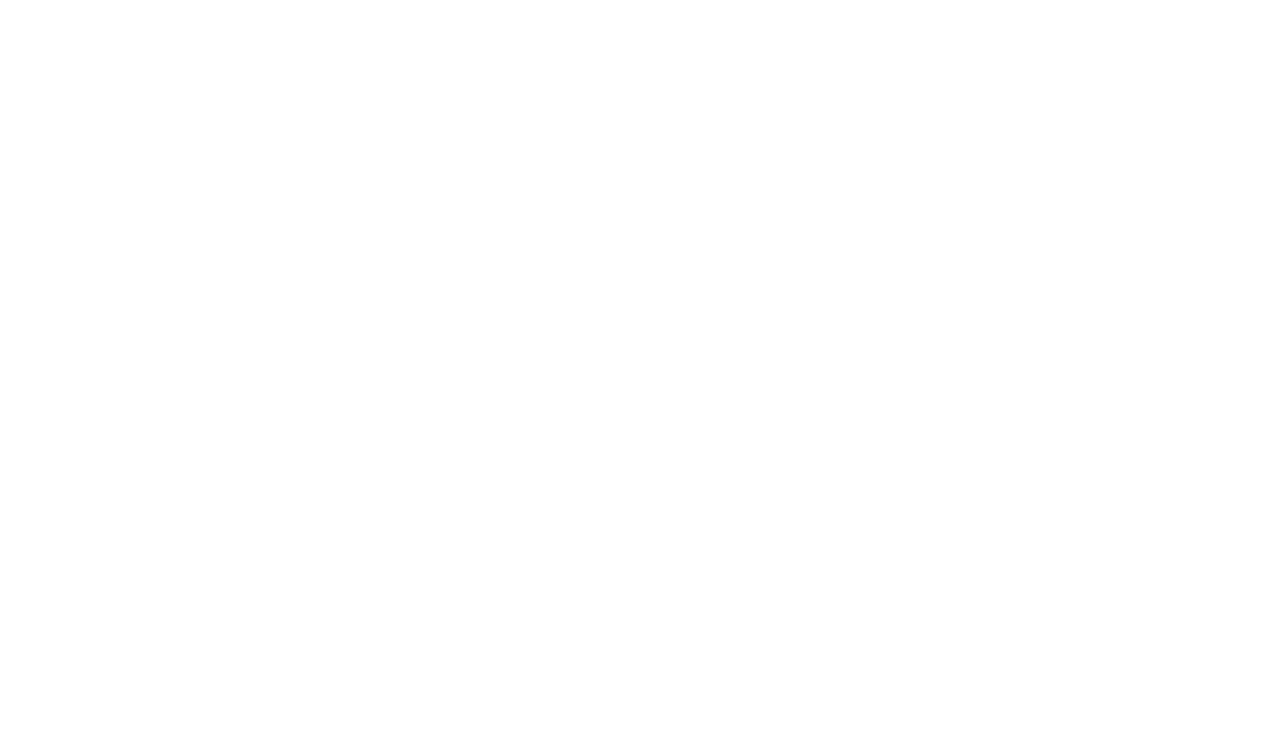
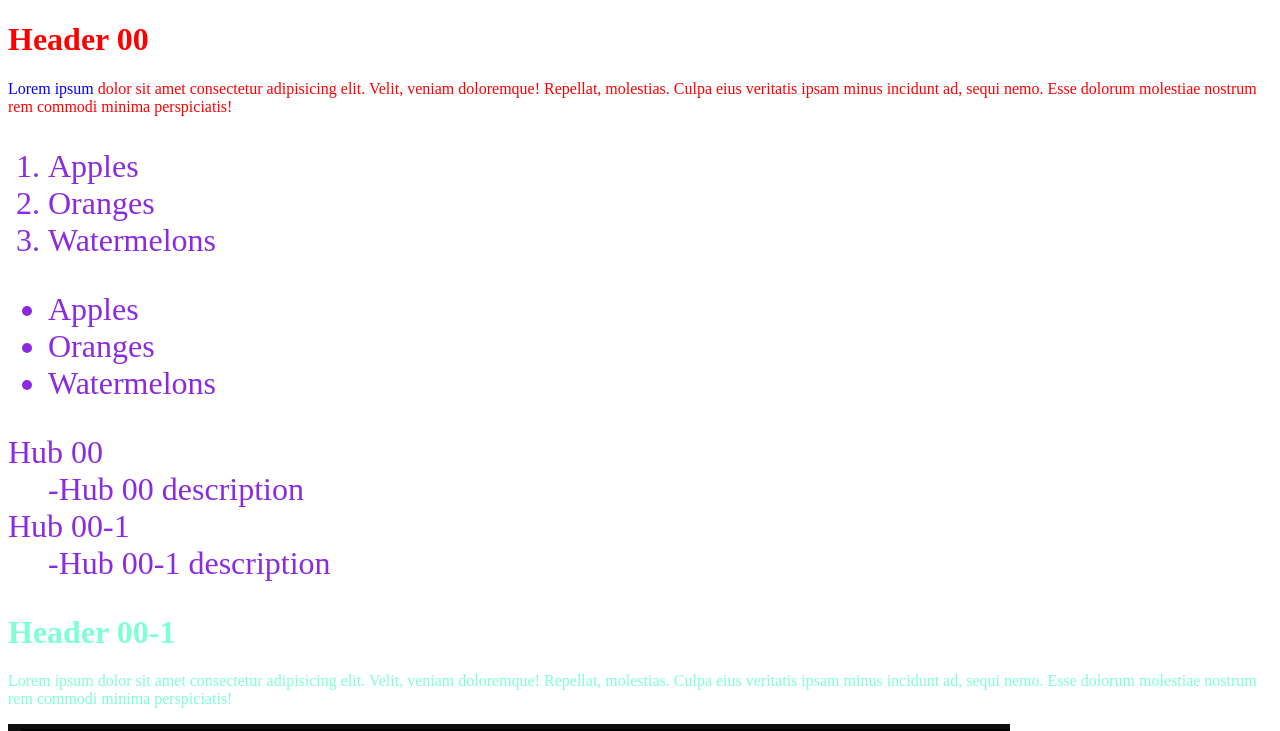
Before and after one commit to JassimOnGit/TRENT.SG-JAN2022-00, a plain HTML site: page index.html in a window 1280 px wide. Shown: the top 731 px of the page. Drawn offline with Linux system fonts and the light colour scheme.

Commit message:
first commit.

```diff
--- a/index.html
+++ b/index.html
@@ -4,9 +4,60 @@
     <meta charset="UTF-8">
     <meta http-equiv="X-UA-Compatible" content="IE=edge">
     <meta name="viewport" content="width=device-width, initial-scale=1.0">
-    <title>Landing Pagesss 00</title>
+    <title>Landing Page 00</title>
 </head>
 <body>
+    <div style="color:red;">
+
+    <h1>Header 00</h1>
+
+    <p> <span style="color:blue;">Lorem ipsum</span> dolor sit amet consectetur adipisicing elit. Velit, veniam doloremque! Repellat, molestias. Culpa eius veritatis ipsam minus incidunt ad, sequi nemo. Esse dolorum molestiae nostrum rem commodi minima perspiciatis! </p>
+
+    </div>
+
+    <div style="color: blueviolet; font-size: xx-large;">
+
+    <ol>
+
+        <li>Apples</li>
+        <li>Oranges</li>
+        <li>Watermelons</li>
+
+    </ol>
+
+    <ul>
+
+        <li>Apples</li>
+        <li>Oranges</li>
+        <li>Watermelons</li>
+
+    </ul>
+
+    <dl>
+
+        <dt>Hub 00</dt>
+        <dd>-Hub 00 description</dd>
+        <dt>Hub 00-1</dt>
+        <dd>-Hub 00-1 description</dd>
+
+    </dl>
+
+    </div>
+
+
+
+    <div style="width: 100%; color: aquamarine;">
+
+    <h1>Header 00-1</h1>
+
+    <p> Lorem ipsum dolor sit amet consectetur adipisicing elit. Velit, veniam doloremque! Repellat, molestias. Culpa eius veritatis ipsam minus incidunt ad, sequi nemo. Esse dolorum molestiae nostrum rem commodi minima perspiciatis!
+
+    </div>
+
+    <img src="IMAGES00/Oni.jpg" alt="Oni image">
+
+    <a href="Https:Google.com">Google</a>
+    <a href="Https:Google.com" target="_blank">Google in new tab </a>
 
 </body>
 </html>
```
Also changed, not shown: IMAGES00/Oni.jpg (added), style.css (added), 1 other file.
